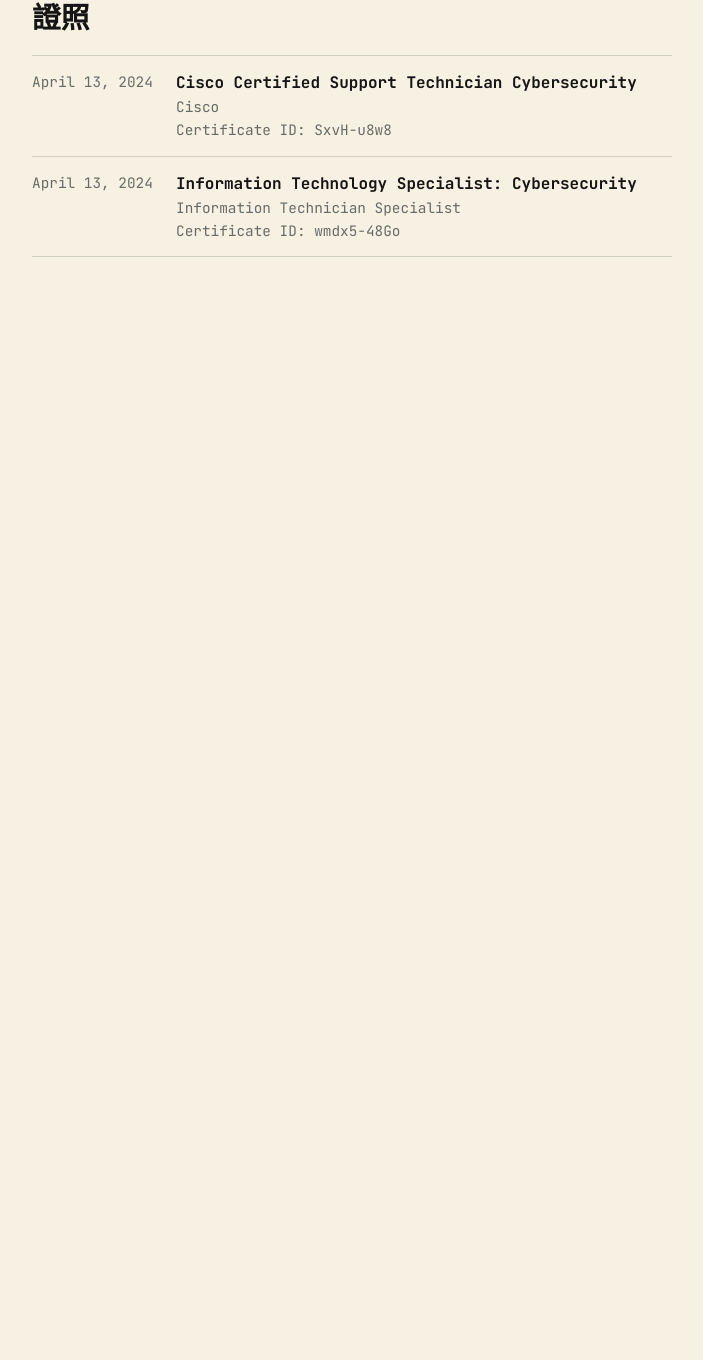
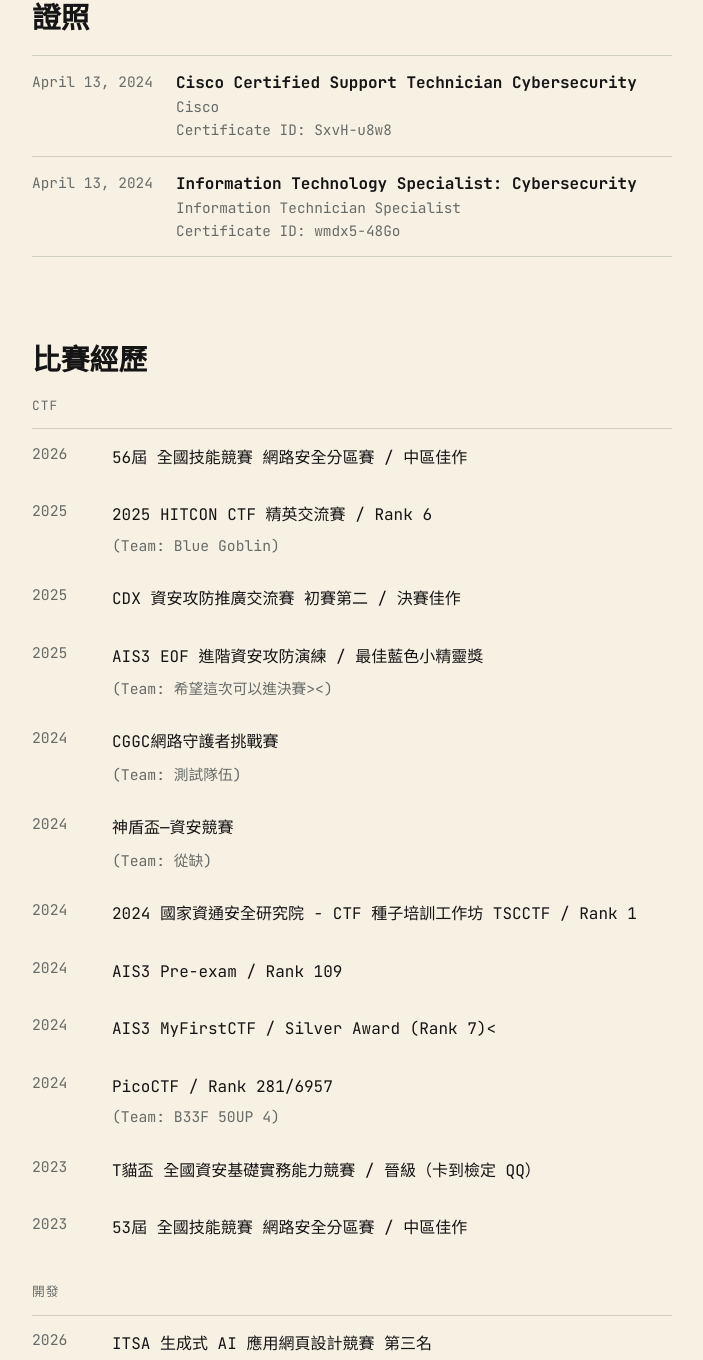
Before and after one commit to osga24/OsGa.dev, an Astro site: page /zh-tw in a window 1280 px wide. Shown: the part 1746-3106 px from the top of the page, without its empty margins (288-991 px from the left). Before the commit the page ends 2123 px from the top, so only its background shows below. Built offline with nearby package versions, Linux system fonts and the light colour scheme; Astro itself is replaced by a stand-in of ours.

Commit message:
feat: add competitions exp zh-tw

```diff
--- /dev/null
+++ b/src/components/CompetitionsSection.astro
@@ -0,0 +1,111 @@
+---
+import type { CompetitionCategory } from "../i18n/content";
+
+type Props = {
+  title: string;
+  categories: readonly CompetitionCategory[];
+};
+
+const { title, categories } = Astro.props;
+---
+
+<section class="competitions reveal-content" aria-labelledby="competitions-title">
+  <div class="competitions-header">
+    <h2 id="competitions-title" class="competitions-title">{title}</h2>
+  </div>
+
+  <div class="competitions-groups">
+    {categories.map((category) => (
+      <section class="competitions-group">
+        <p class="competitions-label meta-kicker">{category.label}</p>
+        <div class="competitions-list divided-list">
+          {category.items.map((item) => (
+            <article class="competition-item">
+              <div class="competition-meta">
+                <p class="competition-year">{item.year}</p>
+              </div>
+              <div class="competition-body">
+                <p class="competition-content">{item.content}</p>
+                {item.teamName && <p class="competition-team">(Team: {item.teamName})</p>}
+              </div>
+            </article>
+          ))}
+        </div>
+      </section>
+    ))}
+  </div>
+</section>
+
+<style>
+  .competitions {
+    width: 100%;
+    margin-top: 0.5rem;
+  }
+
+  .competitions-header {
+    margin-bottom: 1.25rem;
+  }
+
+  .competitions-title {
+    margin: 0;
+    font-size: clamp(1.35rem, 4vw, 1.8rem);
+    line-height: 1.1;
+  }
+
+  .competitions-group + .competitions-group {
+    margin-top: 1.5rem;
+  }
+
+  .competitions-label {
+    padding-bottom: 0.55rem;
+    margin-bottom: 0.2rem;
+    /* border-bottom: 1px solid var(--line); */
+  }
+
+  .competitions-list {
+    margin-top: 0.35rem;
+  }
+
+  .competitions-list .competition-item {
+    /* border-bottom: 1px solid var(--line); */
+    display: grid;
+    grid-template-columns: 4.25rem 1fr;
+    gap: 0.75rem;
+    padding: 0.9rem 0 1rem;
+    align-items: start;
+  }
+
+  .competition-year,
+  .competition-team {
+    margin: 0;
+    color: var(--muted);
+    font-size: 0.92rem;
+  }
+
+  .competition-content {
+    margin: 0;
+    white-space: pre-line;
+    line-height: 1.7;
+  }
+
+  .competition-team {
+    margin-top: 0.45rem;
+  }
+
+  @media (max-width: 720px) {
+    .competitions-list .competition-item {
+      grid-template-columns: 1fr;
+      gap: 0.5rem;
+    }
+  }
+
+  @media (max-width: 520px) {
+    .competitions {
+      margin-top: 0;
+    }
+
+    .competitions-header {
+      margin-bottom: 1rem;
+    }
+  }
+</style>
--- a/src/components/HomePage.astro
+++ b/src/components/HomePage.astro
@@ -1,5 +1,6 @@
 ---
 import Certifications from "./Certifications.astro";
+import CompetitionsSection from "./CompetitionsSection.astro";
 import ExperienceSection from "./ExperienceSection.astro";
 import HeroSection from "./HeroSection.astro";
 import LocaleSwitcher from "./LocaleSwitcher.astro";
@@ -43,6 +44,11 @@
 	items={content.certificationItems}
 />
 
+<CompetitionsSection
+	title={content.competitionsTitle}
+	categories={content.competitionCategories}
+/>
+
 <style>
 	.page-actions {
 		width: 100%;
--- a/src/i18n/content.ts
+++ b/src/i18n/content.ts
@@ -1,4 +1,5 @@
 import { certificationsContent } from "./sections/certifications";
+import { competitionsContent } from "./sections/competitions";
 import { experienceContent } from "./sections/experience";
 import { heroContent } from "./sections/hero";
 import { seoContent } from "./sections/seo";
@@ -9,6 +10,9 @@
 export type {
 	CertificationItem,
 	CertificationsContent,
+	CompetitionCategory,
+	CompetitionItem,
+	CompetitionsContent,
 	ExperienceContent,
 	ExperienceItem,
 	HeroContent,
@@ -25,6 +29,7 @@
 	"zh-TW": {
 		...siteIdentityContent,
 		...certificationsContent["zh-TW"],
+		...competitionsContent["zh-TW"],
 		...experienceContent["zh-TW"],
 		...seoContent["zh-TW"],
 		...heroContent["zh-TW"],
@@ -33,6 +38,7 @@
 	en: {
 		...siteIdentityContent,
 		...certificationsContent.en,
+		...competitionsContent.en,
 		...experienceContent.en,
 		...seoContent.en,
 		...heroContent.en,
--- /dev/null
+++ b/src/i18n/sections/competitions.ts
@@ -0,0 +1,145 @@
+import type { CompetitionsContent, Localized } from "../types";
+
+export const competitionsContent = {
+  "zh-TW": {
+    competitionsTitle: "比賽經歷",
+    competitionCategories: [
+      {
+        label: "CTF",
+        items: [
+          {
+            year: "2026",
+            content: "56屆 全國技能競賽 網路安全分區賽 / 中區佳作",
+          },
+          {
+            year: "2025",
+            content: "2025 HITCON CTF 精英交流賽 / Rank 6",
+            teamName: "Blue Goblin",
+          },
+          {
+            year: "2025",
+            content: "CDX 資安攻防推廣交流賽 初賽第二 / 決賽佳作",
+          },
+          {
+            year: "2025",
+            content: "AIS3 EOF 進階資安攻防演練 / 最佳藍色小精靈獎",
+            teamName: "希望這次可以進決賽><",
+          },
+          {
+            year: "2024",
+            content: "CGGC網路守護者挑戰賽",
+            teamName: "測試隊伍",
+          },
+          {
+            year: "2024",
+            content: "神盾盃—資安競賽",
+            teamName: "從缺",
+          },
+          {
+            year: "2024",
+            content:
+              "2024 國家資通安全研究院 - CTF 種子培訓工作坊 TSCCTF / Rank 1",
+          },
+          {
+            year: "2024",
+            content: "AIS3 Pre-exam / Rank 109",
+          },
+          {
+            year: "2024",
+            content: "AIS3 MyFirstCTF / Silver Award (Rank 7)<",
+          },
+          {
+            year: "2024",
+            content: "PicoCTF / Rank 281/6957",
+            teamName: "B33F 50UP 4",
+          },
+          {
+            year: "2023",
+            content: "T貓盃 全國資安基礎實務能力競賽 / 晉級（卡到檢定 QQ）",
+          },
+          {
+            year: "2023",
+            content: "53屆 全國技能競賽 網路安全分區賽 / 中區佳作",
+          },
+        ],
+      },
+      {
+        label: "開發",
+        items: [
+          {
+            year: "2026",
+            content: "ITSA 生成式 AI 應用網頁設計競賽 第三名",
+          },
+          {
+            year: "2025",
+            content: "ITSA 生成式 AI 應用網頁設計競賽 決賽佳作",
+          },
+        ],
+      },
+      {
+        label: "其他",
+        items: [
+          {
+            year: "2025",
+            content: "AIS3 HACKATHON 銅質獎",
+            teamName: "Amazing 詐！",
+          },
+          {
+            year: "2025",
+            content:
+              "2025 第30屆大專校院資訊應用服務創新競賽 [台灣大AI紅隊 eKYC滲透創新組(TWM-AI Red Team)]",
+            teamName: "Oh Yeah 百變怪，就決定是你了！",
+          },
+          {
+            year: "2022",
+            content: "52屆 全國技能競賽 資訊網路布建全國賽 / 全國第四",
+          },
+          {
+            year: "2022",
+            content: "52屆 全國技能競賽 資訊網路布建分區賽 / 南區金牌",
+          },
+        ],
+      },
+    ],
+  },
+  en: {
+    competitionsTitle: "Competitions / Activities",
+    competitionCategories: [
+      {
+        label: "CTF",
+        items: [
+          {
+            year: "2025",
+            content:
+              "Executive Yuan cyber attack and defense exercise.\nParticipated as a red team operator.",
+            teamName: "Red Team",
+          },
+          {
+            year: "2025",
+            content:
+              "Ongoing participation in online and onsite CTF events across web, pwn, and reverse engineering tracks.",
+          },
+        ],
+      },
+      {
+        label: "Development",
+        items: [
+          {
+            year: "2025",
+            content:
+              "Worked on campus systems and service development, including deployment, maintenance, and feature adjustments.",
+          },
+        ],
+      },
+      {
+        label: "Others",
+        items: [
+          {
+            year: "2025",
+            content: "Community sharing sessions and teaching collaboration.",
+          },
+        ],
+      },
+    ],
+  },
+} satisfies Localized<CompetitionsContent>;
```
Also changed, not shown: src/i18n/types.ts (+17 -0 lines).
